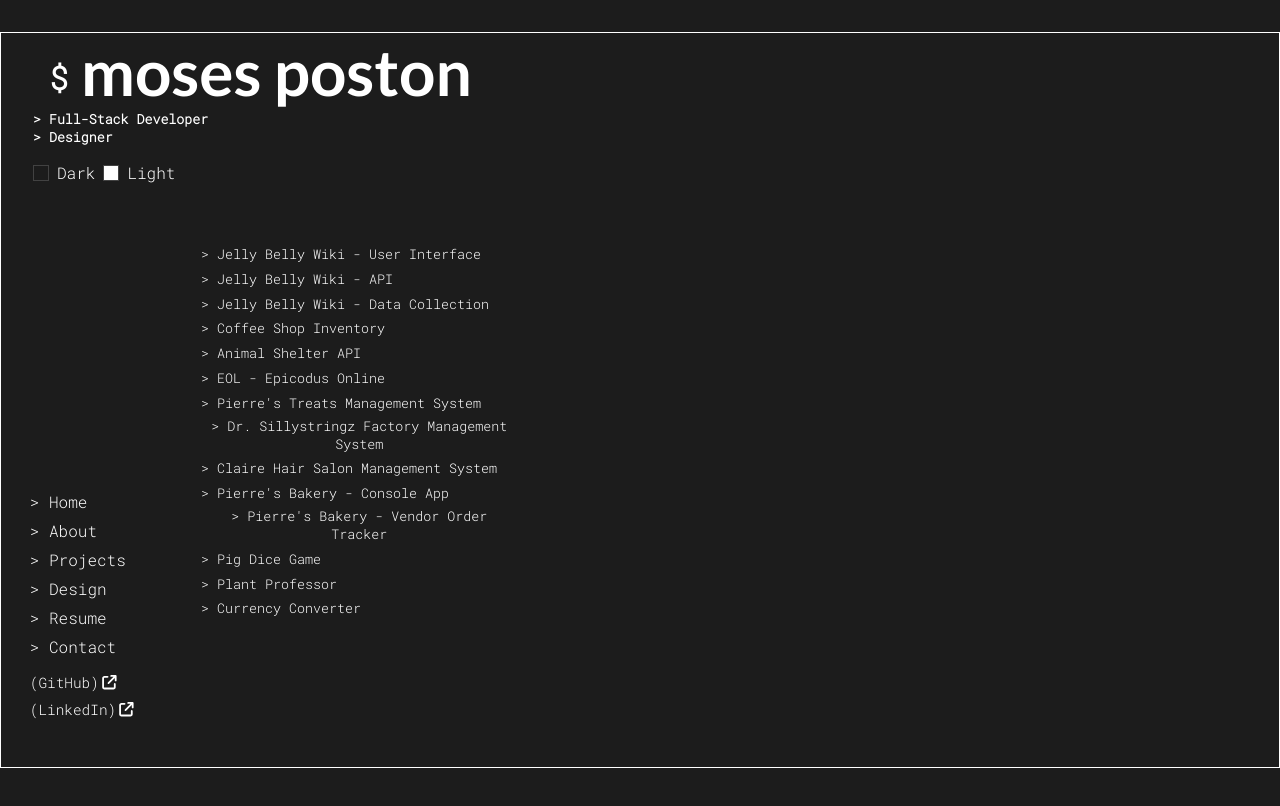
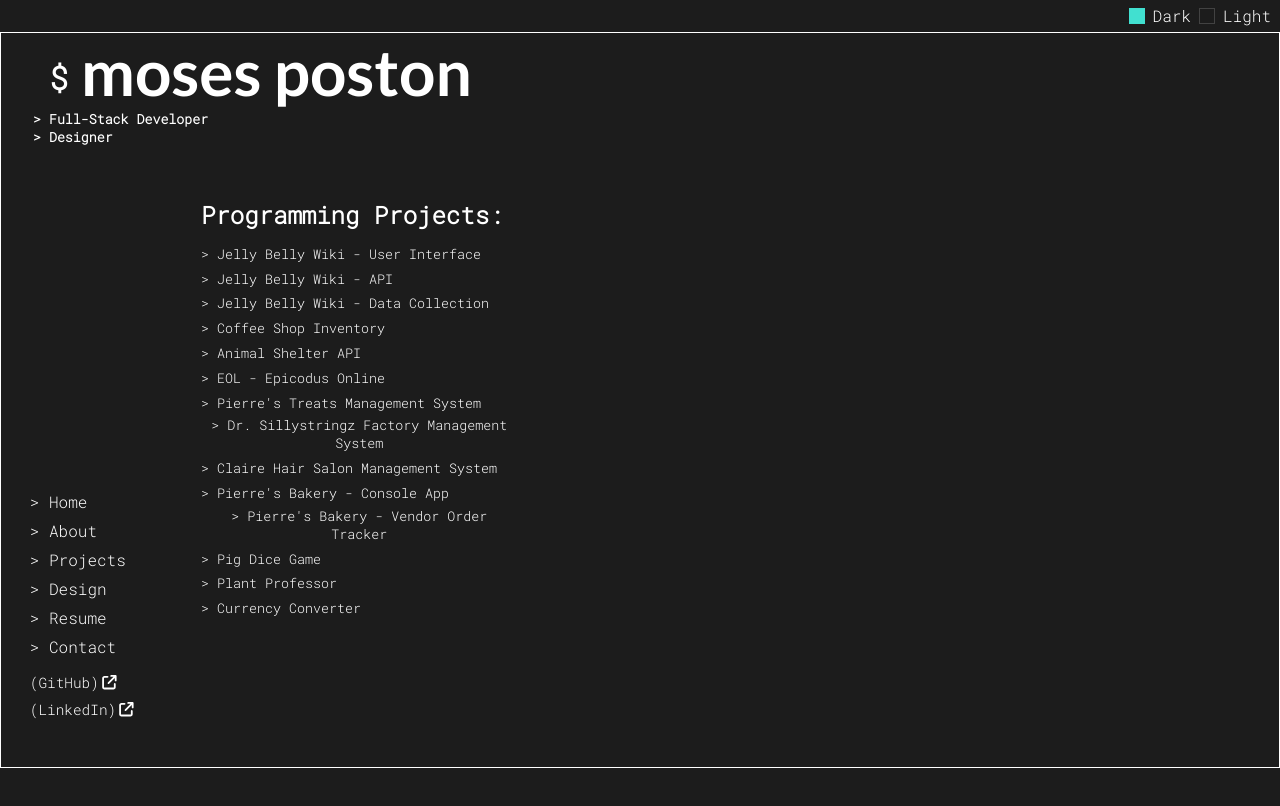
Before and after one commit to Object-ions/objections-portfolio, a React (Create React App) app: page /projects in a window 1280 px wide. Shown: the top 806 px of the page. Built offline with nearby package versions, Linux system fonts and the light colour scheme.

Commit message:
Add small adjustments to the UI

```diff
--- a/src/components/App/App.scss
+++ b/src/components/App/App.scss
@@ -104,6 +104,11 @@ ul {
       }
     }
 
+    #dark-mode {
+      background: $dark-special-color;
+      border: 1px solid $dark-special-color;
+    }
+
     #header-4,
     #header-5 {
       color: transparent;
@@ -194,6 +199,15 @@ ul {
       }
     }
 
+    #light-mode {
+      background: $special-orange;
+      border: 1px solid $special-orange;
+    }
+
+    #dark-mode {
+      border: 1px solid $light-special-color;
+    }
+
     #header-4,
     #header-5 {
       color: transparent;
--- a/src/components/Design/Design.js
+++ b/src/components/Design/Design.js
@@ -1,7 +1,7 @@
 import React from "react";
 
 const Design = () => {
-  return <div>Design</div>;
+  return <div>It Is Still a Work In Progress ...</div>;
 };
 
 export default Design;
--- a/src/components/Layout/Header.scss
+++ b/src/components/Layout/Header.scss
@@ -29,6 +29,9 @@
     margin-right: 0.5rem;
   }
   .mode-control {
+    position: absolute;
+    right: 2rem;
+    top: -2.75rem;
     font-family: $font-symbols;
     margin-top: 1rem;
     display: flex;
@@ -41,7 +44,7 @@
       border: 1px solid $dark-border;
 
       &-dark {
-        background: $dark-bg-color;
+        background: none;
         margin-right: 0.5rem;
 
         &:hover {
@@ -50,11 +53,11 @@
       }
 
       &-light {
-        background: #fff;
+        background: none;
         margin-right: 0.5rem;
 
         &:hover {
-          background: darken(#fff, 10%);
+          background: #fff;
         }
       }
     }
--- a/src/components/Projects/Projects.js
+++ b/src/components/Projects/Projects.js
@@ -22,6 +22,7 @@ const ProjectsData = () => {
     <div className="Projects">
       {/* List of Projects */}
       <div className="project-list">
+        <h2>Programming Projects:</h2>
         <ul>
           {DataCode.map((project, index) => (
             <li
--- a/src/components/Projects/Projects.scss
+++ b/src/components/Projects/Projects.scss
@@ -9,6 +9,11 @@
   grid-gap: 3rem;
   align-items: center;
   align-content: space-around;
+
+  h2 {
+    font-family: $font-symbols;
+    margin-bottom: 0.75rem;
+  }
 
   .project-list {
     ul {
```
